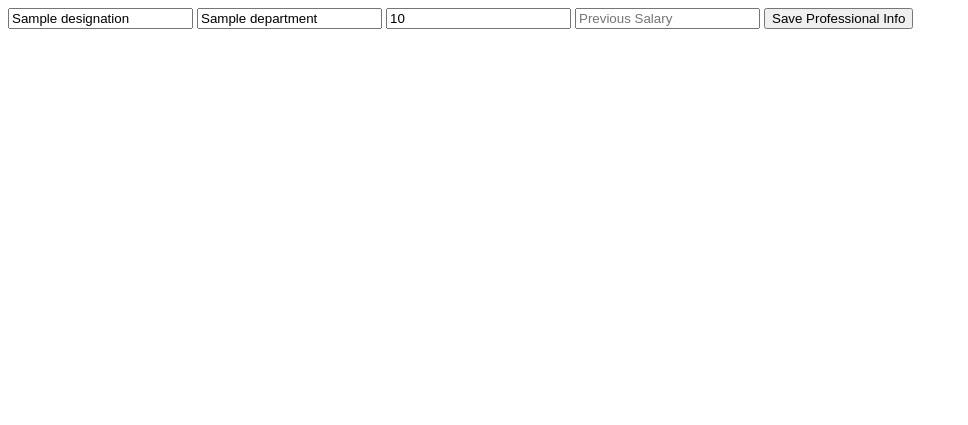
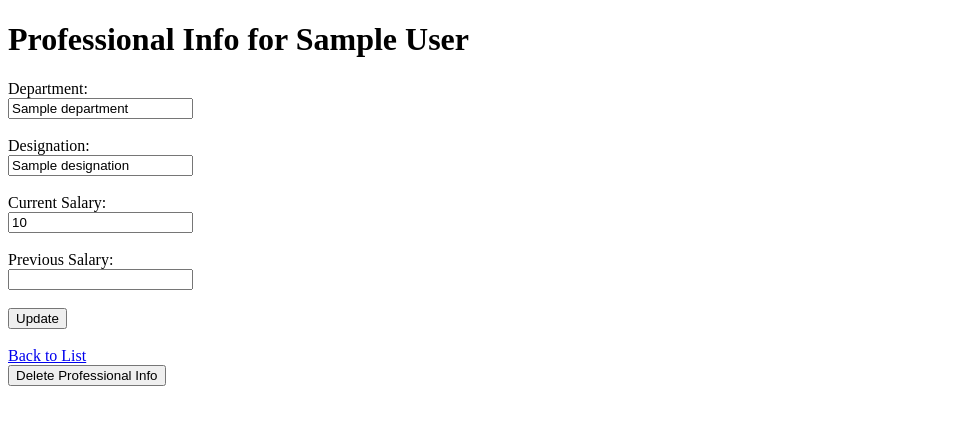
Before and after one commit to pratham1kruk/HR-management-system, a Flask app: template backend/templates/professional_form.html in a window 1280 px wide. Shown: the top 425 px of the page, without its empty margins (0-968 px from the left). Run offline with Flask 3, Linux system fonts and the light colour scheme; the template is opened without the code that fills it: most values are stand-ins (such as "Sample title", 1, 10 or a date in 2020); some libraries are stand-ins or nearby versions.

Commit message:
worked on .html files again

```diff
--- a/backend/templates/professional_form.html
+++ b/backend/templates/professional_form.html
@@ -1,8 +1,32 @@
-<!-- templates/professional_form.html -->
-<form method="POST">
-  <input name="designation" placeholder="Designation" value="{{ professional.designation if professional else '' }}">
-  <input name="department" placeholder="Department" value="{{ professional.department if professional else '' }}">
-  <input name="current_salary" placeholder="Current Salary" type="number" step="0.01" value="{{ professional.current_salary if professional else '' }}">
-  <input name="previous_salary" placeholder="Previous Salary" type="number" step="0.01" value="{{ professional.previous_salary if professional else '' }}">
-  <button type="submit">Save Professional Info</button>
-</form>
+<!DOCTYPE html>
+<html>
+<head>
+    <title>Professional Info</title>
+</head>
+<body>
+    <h1>Professional Info for {{ employee.first_name }} {{ employee.last_name }}</h1>
+    <form method="POST">
+        <label>Department:</label><br>
+        <input type="text" name="department" value="{{ professional.department if professional else '' }}"><br><br>
+
+        <label>Designation:</label><br>
+        <input type="text" name="designation" value="{{ professional.designation if professional else '' }}"><br><br>
+
+        <label>Current Salary:</label><br>
+        <input type="number" step="0.01" name="salary" value="{{ professional.salary if professional else '' }}"><br><br>
+
+        <label>Previous Salary:</label><br>
+        <input type="number" step="0.01" name="previous_salary" value="{{ professional.previous_salary if professional else '' }}"><br><br>
+
+        <button type="submit">{{ 'Update' if professional else 'Add' }}</button>
+    </form>
+    <br>
+    <a href="{{ url_for('employee.list_employees') }}">Back to List</a>
+
+    {% if professional %}
+    <form method="POST" action="{{ url_for('employee.delete_professional', emp_id=employee.emp_id) }}">
+        <button type="submit" onclick="return confirm('Delete professional info?')">Delete Professional Info</button>
+    </form>
+    {% endif %}
+</body>
+</html>
```
Also changed, not shown: backend/templates/employee_form.html (+33 -8 lines), backend/templates/employee_list.html (+25 -10 lines).
